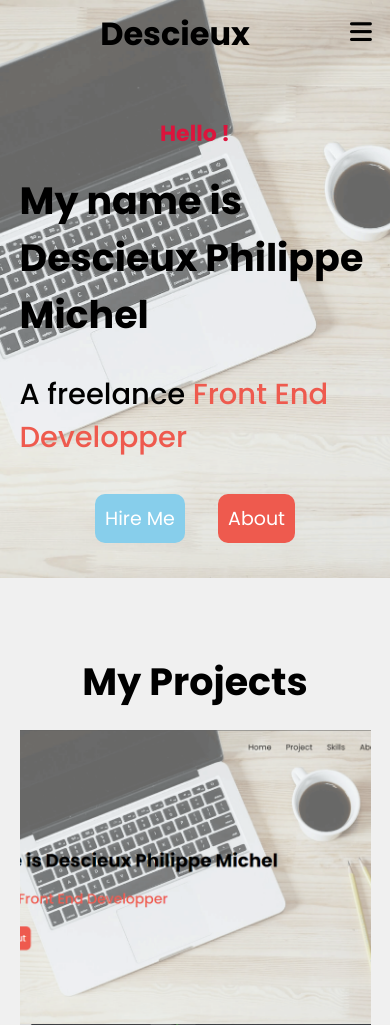
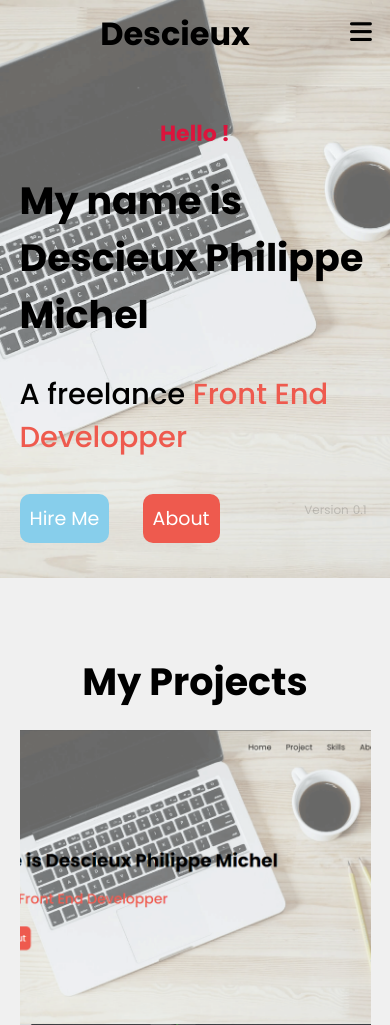
Before and after one commit to Descieux360/My-Portfolio, a plain HTML site: page index.html in a window 390 px wide. Shown: the top 1025 px of the page. Drawn offline with Linux system fonts and the light colour scheme.

Commit message:
adding the version

```diff
--- a/assets/Style/main.css
+++ b/assets/Style/main.css
@@ -254,8 +254,10 @@ section{
 
 #contacts h3{
   text-align: center;
+  align-self: center;
   font-size:17px;
   margin-bottom: 15px;
+  padding-top: 0;
 }
 #contacts .container h2{
     align-self: center;
@@ -362,3 +364,16 @@ section{
     font-weight: 500;
     cursor: pointer;
 }
+
+.version{
+    display: flex;
+    flex-wrap: nowrap;
+    gap: 4px;
+    position: absolute;
+    font-family: comic sans ms;
+    font-weight: lighter;
+    font-size: 12px;
+    opacity: 40%;
+    top: 90%;
+    left: 90%;
+}
--- a/assets/Style/mediaqueries.css
+++ b/assets/Style/mediaqueries.css
@@ -97,6 +97,10 @@
         width:100%;
     }
 
+    .hire_container{
+        align-self: flex-start;
+    }
+
     .skill_content{
     padding: 20px 0;
     display: grid;
@@ -134,6 +138,12 @@
 
    .copy_name{
     text-align: left;
+   }
+
+   .version{
+     top: 7%;
+     left: 78%;
+     opacity: 40%;
    }
 }
 
--- a/index.html
+++ b/index.html
@@ -292,6 +292,12 @@
             </div>
           </div>
       </footer>
+      <div class="version">
+        <div class="version">
+            <div>Version </div>
+            <div>0.1</div>
+        </div>
+      </div>
     <script src="assets/Script/app.js" charset="UTF-8"></script>
 </body>
 </html>
```
